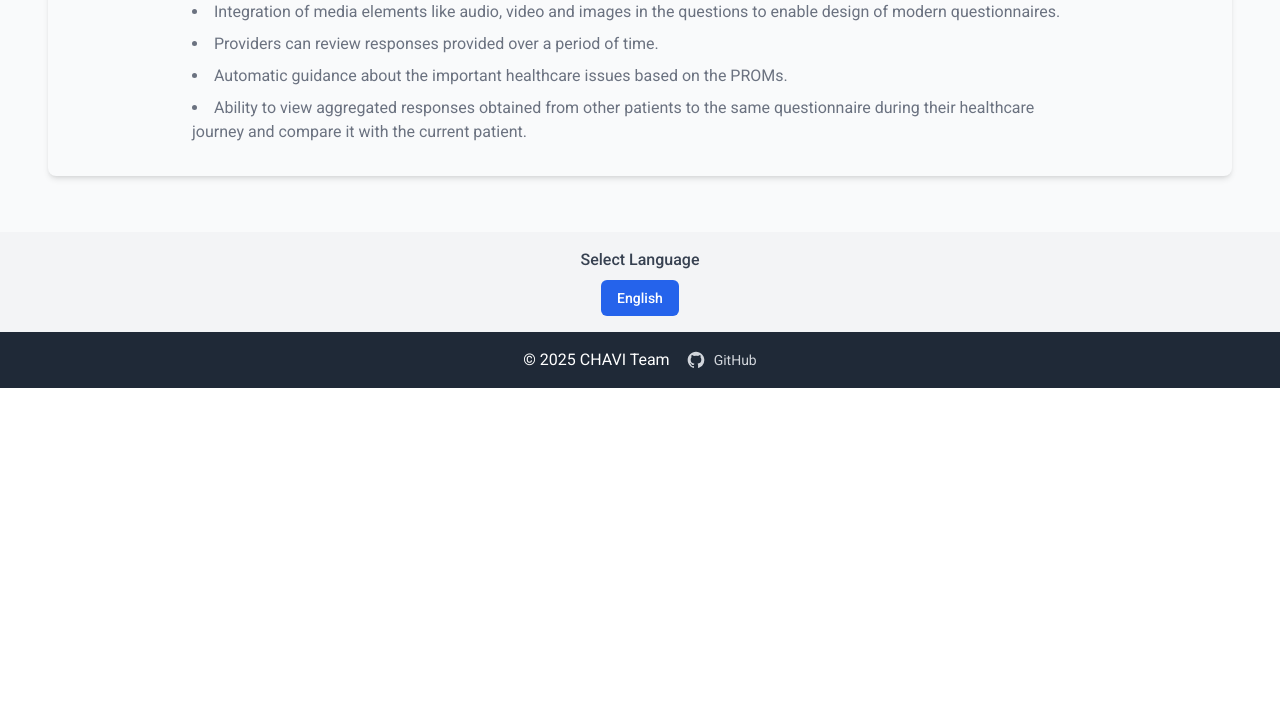
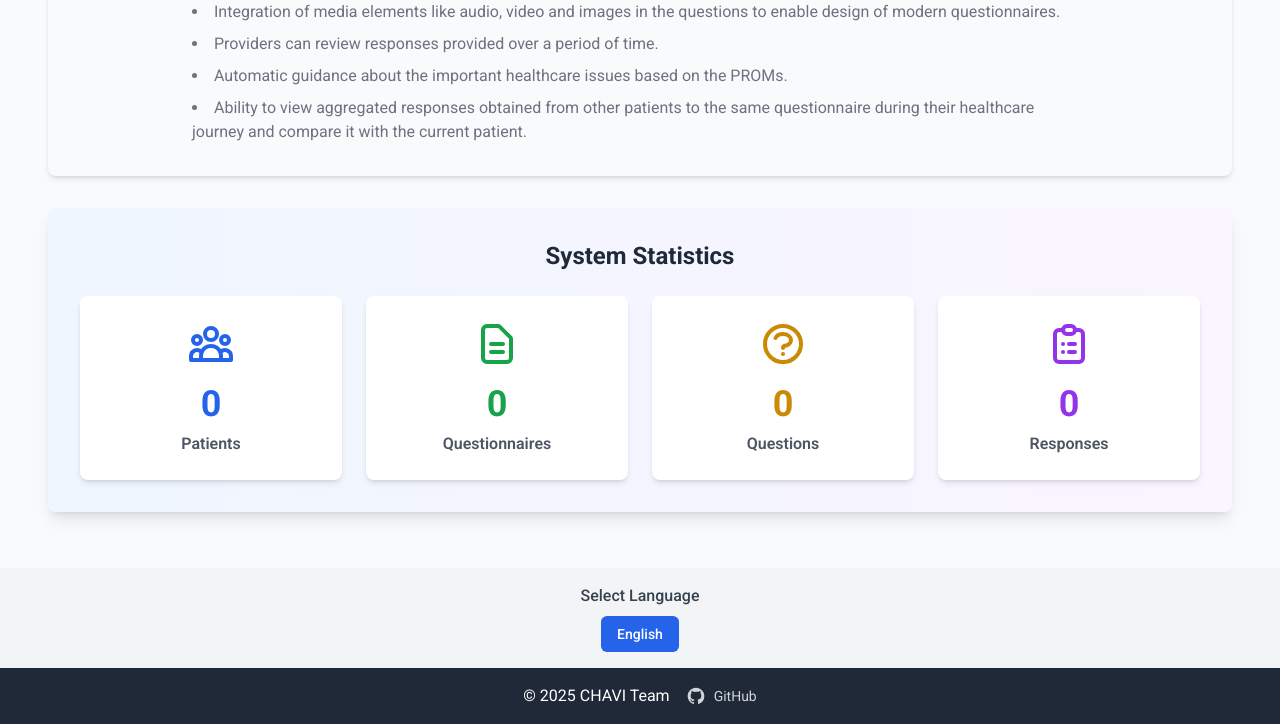
Before and after one commit to CHAVI-India/SATHI, a Django app: page /en/ in a window 1280 px wide. Shown: the part 1160-1884 px from the top of the page. Before the commit the page ends 1548 px from the top, so only its background shows below. Run offline with Django 5.2, Linux system fonts and the light colour scheme; data that the repository does not hold is empty; parts of the project's set-up code (start-up, migrations or seed data) failed here and were passed over; some libraries are stand-ins or nearby versions.

Commit message:
feat: add system statistics dashboard to index page with patient and questionnaire counts

```diff
--- a/chaviprom/urls.py
+++ b/chaviprom/urls.py
@@ -21,6 +21,7 @@ from django.conf.urls.i18n import i18n_patterns
 from django.contrib.auth import views as auth_views
 from django.conf import settings
 from django.conf.urls.static import static
+from chaviprom.views import IndexView
 #from two_factor.urls import urlpatterns as tf_urls
 
 #from chaviprom.secure_otp_views import RateLimitedLoginView, RateLimitedPasswordResetView
@@ -33,7 +34,7 @@ urlpatterns += i18n_patterns(
     # path('account/login/', RateLimitedLoginView.as_view(), name='login'),
     # path('',include(tf_urls)),  # Use standard two-factor auth (enhanced by middleware)
     path('account/', include('allauth.urls')),
-    path('', TemplateView.as_view(template_name='index.html'), name='index'),
+    path('', IndexView.as_view(), name='index'),
     path('admin/', admin.site.urls),
     path('schema-viewer/', include('schema_viewer.urls')),
 
--- /dev/null
+++ b/chaviprom/views.py
@@ -0,0 +1,22 @@
+from django.shortcuts import render
+from django.views.generic import TemplateView
+from patientapp.views import get_patient_count
+from promapp.views import get_questionnaire_count, get_item_count, get_questionnaire_submission_count
+
+
+class IndexView(TemplateView):
+    """
+    Main index/home page view that displays system statistics.
+    """
+    template_name = 'index.html'
+
+    def get_context_data(self, **kwargs):
+        context = super().get_context_data(**kwargs)
+
+        # Get statistics from each app
+        context['patient_count'] = get_patient_count()
+        context['questionnaire_count'] = get_questionnaire_count()
+        context['item_count'] = get_item_count()
+        context['submission_count'] = get_questionnaire_submission_count()
+
+        return context
--- a/patientapp/views.py
+++ b/patientapp/views.py
@@ -1847,3 +1847,11 @@ def treatment_type_list(request):
         'treatment_types': treatment_types,
         'title': _('Treatment Types')
     })
+
+
+def get_patient_count():
+    """
+    Get the total count of patients in the system.
+    Returns an integer count.
+    """
+    return Patient.objects.count()
--- a/promapp/views.py
+++ b/promapp/views.py
@@ -3912,3 +3912,27 @@ class QuestionnaireGuidanceView(LoginRequiredMixin, PermissionRequiredMixin, Tem
         context = super().get_context_data(**kwargs)
         context['page_title'] = 'Questionnaire Creation Guide'
         return context
+
+
+def get_questionnaire_count():
+    """
+    Get the total count of questionnaires in the system.
+    Returns an integer count.
+    """
+    return Questionnaire.objects.count()
+
+
+def get_item_count():
+    """
+    Get the total count of items (questions) in the system.
+    Returns an integer count.
+    """
+    return Item.objects.count()
+
+
+def get_questionnaire_submission_count():
+    """
+    Get the total count of questionnaire submissions (responses) in the system.
+    Returns an integer count.
+    """
+    return QuestionnaireSubmission.objects.count()
--- a/templates/index.html
+++ b/templates/index.html
@@ -257,5 +257,82 @@
     </div>
     {% endif %}
 
+    {# System Statistics Section #}
+    <div class="bg-gradient-to-r from-blue-50 to-purple-50 rounded-lg shadow-lg p-8 mb-8">
+        <h2 class="text-2xl font-bold text-gray-800 mb-6 text-center">
+            {% translate "System Statistics" %}
+        </h2>
+
+        <div class="grid grid-cols-1 md:grid-cols-2 lg:grid-cols-4 gap-6">
+            {# Patients Card #}
+            <div class="bg-white rounded-lg shadow-md p-6 hover:shadow-xl transition-shadow">
+                <div class="flex flex-col items-center">
+                    <div class="mb-4">
+                        <svg class="w-12 h-12 text-blue-600" fill="none" stroke="currentColor" viewBox="0 0 24 24">
+                            <path stroke-linecap="round" stroke-linejoin="round" stroke-width="2" d="M17 20h5v-2a3 3 0 00-5.356-1.857M17 20H7m10 0v-2c0-.656-.126-1.283-.356-1.857M7 20H2v-2a3 3 0 015.356-1.857M7 20v-2c0-.656.126-1.283.356-1.857m0 0a5.002 5.002 0 019.288 0M15 7a3 3 0 11-6 0 3 3 0 016 0zm6 3a2 2 0 11-4 0 2 2 0 014 0zM7 10a2 2 0 11-4 0 2 2 0 014 0z"></path>
+                        </svg>
+                    </div>
+                    <h3 class="text-4xl font-bold text-blue-600 mb-2">
+                        {{ patient_count|default:0 }}
+                    </h3>
+                    <p class="text-gray-600 text-center font-semibold">
+                        {% translate "Patients" %}
+                    </p>
+                </div>
+            </div>
+
+            {# Questionnaires Card #}
+            <div class="bg-white rounded-lg shadow-md p-6 hover:shadow-xl transition-shadow">
+                <div class="flex flex-col items-center">
+                    <div class="mb-4">
+                        <svg class="w-12 h-12 text-green-600" fill="none" stroke="currentColor" viewBox="0 0 24 24">
+                            <path stroke-linecap="round" stroke-linejoin="round" stroke-width="2" d="M9 12h6m-6 4h6m2 5H7a2 2 0 01-2-2V5a2 2 0 012-2h5.586a1 1 0 01.707.293l5.414 5.414a1 1 0 01.293.707V19a2 2 0 01-2 2z"></path>
+                        </svg>
+                    </div>
+                    <h3 class="text-4xl font-bold text-green-600 mb-2">
+                        {{ questionnaire_count|default:0 }}
+                    </h3>
+                    <p class="text-gray-600 text-center font-semibold">
+                        {% translate "Questionnaires" %}
+                    </p>
+                </div>
+            </div>
+
+            {# Questions Card #}
+            <div class="bg-white rounded-lg shadow-md p-6 hover:shadow-xl transition-shadow">
+                <div class="flex flex-col items-center">
+                    <div class="mb-4">
+                        <svg class="w-12 h-12 text-yellow-600" fill="none" stroke="currentColor" viewBox="0 0 24 24">
+                            <path stroke-linecap="round" stroke-linejoin="round" stroke-width="2" d="M8.228 9c.549-1.165 2.03-2 3.772-2 2.21 0 4 1.343 4 3 0 1.4-1.278 2.575-3.006 2.907-.542.104-.994.54-.994 1.093m0 3h.01M21 12a9 9 0 11-18 0 9 9 0 0118 0z"></path>
+                        </svg>
+                    </div>
+                    <h3 class="text-4xl font-bold text-yellow-600 mb-2">
+                        {{ item_count|default:0 }}
+                    </h3>
+                    <p class="text-gray-600 text-center font-semibold">
+                        {% translate "Questions" %}
+                    </p>
+                </div>
+            </div>
+
+            {# Responses Card #}
+            <div class="bg-white rounded-lg shadow-md p-6 hover:shadow-xl transition-shadow">
+                <div class="flex flex-col items-center">
+                    <div class="mb-4">
+                        <svg class="w-12 h-12 text-purple-600" fill="none" stroke="currentColor" viewBox="0 0 24 24">
+                            <path stroke-linecap="round" stroke-linejoin="round" stroke-width="2" d="M9 5H7a2 2 0 00-2 2v12a2 2 0 002 2h10a2 2 0 002-2V7a2 2 0 00-2-2h-2M9 5a2 2 0 002 2h2a2 2 0 002-2M9 5a2 2 0 012-2h2a2 2 0 012 2m-3 7h3m-3 4h3m-6-4h.01M9 16h.01"></path>
+                        </svg>
+                    </div>
+                    <h3 class="text-4xl font-bold text-purple-600 mb-2">
+                        {{ submission_count|default:0 }}
+                    </h3>
+                    <p class="text-gray-600 text-center font-semibold">
+                        {% translate "Responses" %}
+                    </p>
+                </div>
+            </div>
+        </div>
+    </div>
+
 </div>
 {% endblock %}
```
